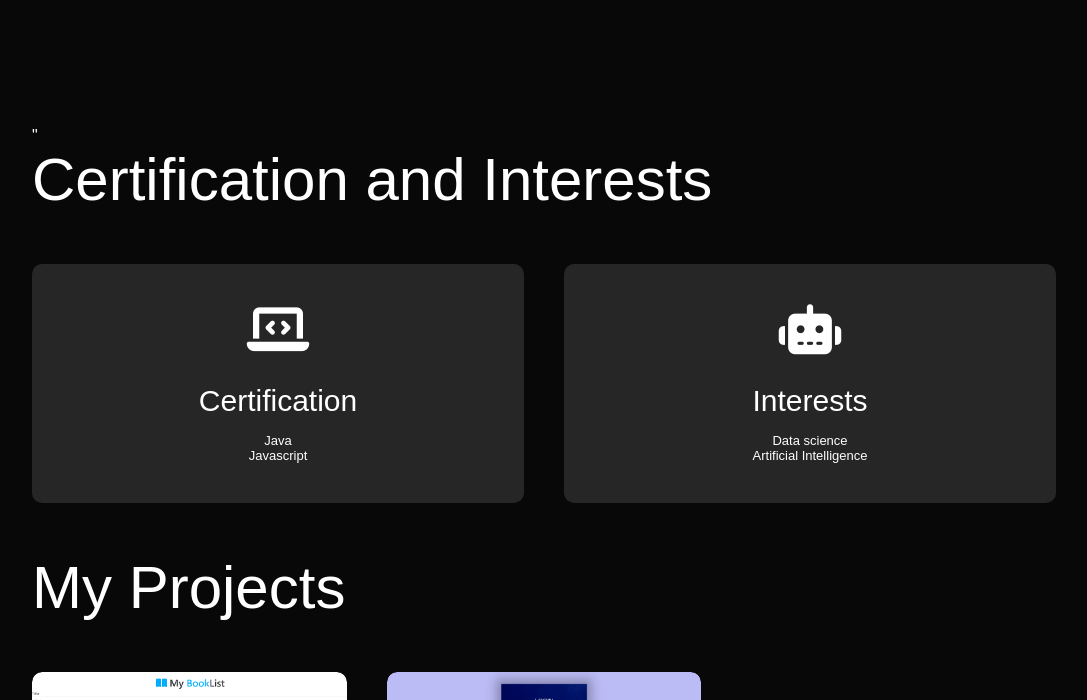
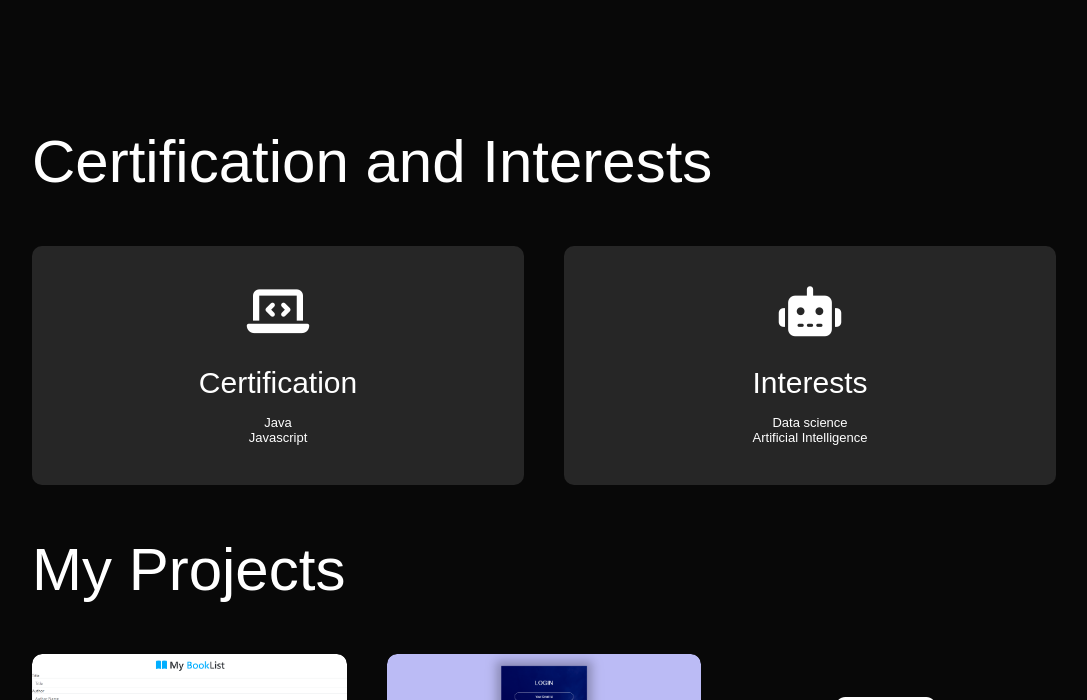
Before and after one commit to rjrkanagasabai/rjrkanagasabai.github.io, a plain HTML site: page index.html in a window 1280 px wide. Shown: the part 1072-1772 px from the top of the page, without its empty margins (96-1183 px from the left). Drawn offline with Linux system fonts and the light colour scheme.

Commit message:
c commit

```diff
--- a/index.html
+++ b/index.html
@@ -87,7 +87,7 @@
   <!-- Skills description -->
   <section id="interests" class="section">
     <div id="certification-interests">
-      <div class="container ">"
+      <div class="container ">
         <h1 class="sub-title">Certification and Interests </h1>
         <div class="grid-col">
           <div>
```
